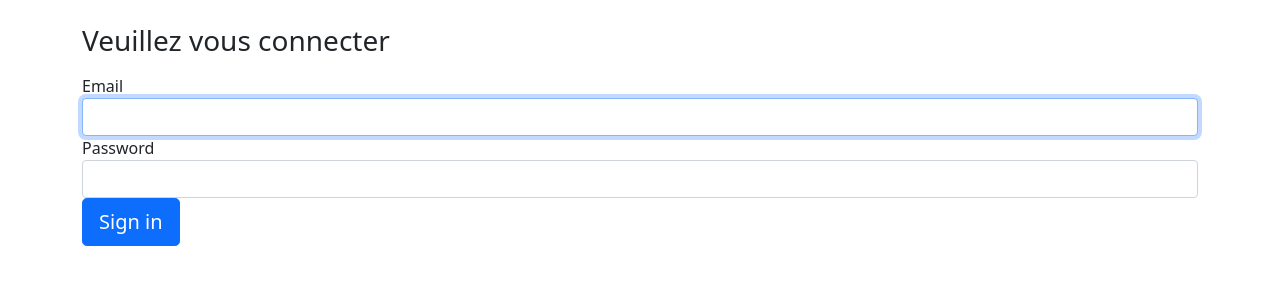
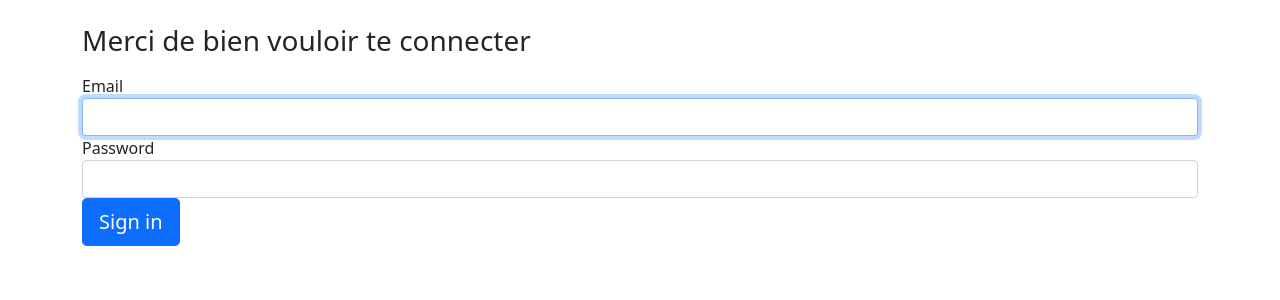
Before and after one commit to Jessica-Sand/lets-come-together, a Symfony app: template templates/admin/security/login.html.twig in a window 1280 px wide. Shown: the part 82-382 px from the top of the page. Run offline with Twig, Linux system fonts and the light colour scheme; the template is opened without the code that fills it, so the values that code supplies are empty; some libraries are stand-ins or nearby versions.

```diff
--- a/src/Controller/UserController.php
+++ b/src/Controller/UserController.php
@@ -68,7 +68,7 @@ class UserController extends AbstractController
     }
 
     /**
-     * @Route("/users/{id}", name="users_delete", methods={"DELETE"}, requirements={"id" = "\d+"})
+     * @Route("/users/{id}", name="users_delete", methods={"DELETE"})
      */
     public function delete(User $user): Response
     {
--- a/templates/admin/security/login.html.twig
+++ b/templates/admin/security/login.html.twig
@@ -15,7 +15,7 @@
             </div>
         {% endif %}
 
-        <h1 class="h3 mb-3 font-weight-normal">Veuillez vous connecter</h1>
+        <h1 class="h3 mb-3 font-weight-normal">Merci de bien vouloir te connecter</h1>
         <label for="inputEmail">Email</label>
         <input type="email" value="{{ last_username }}" name="email" id="inputEmail" class="form-control" autocomplete="email" required autofocus>
         <label for="inputPassword">Password</label>
```
